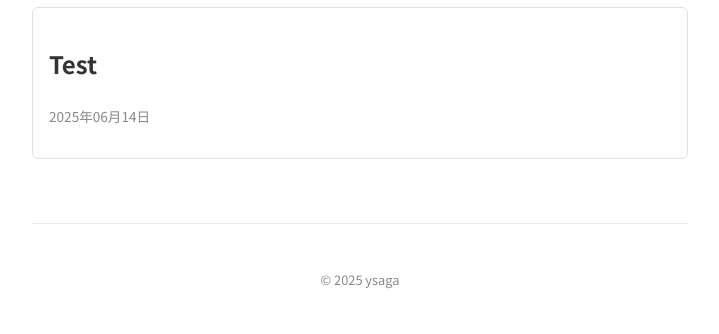
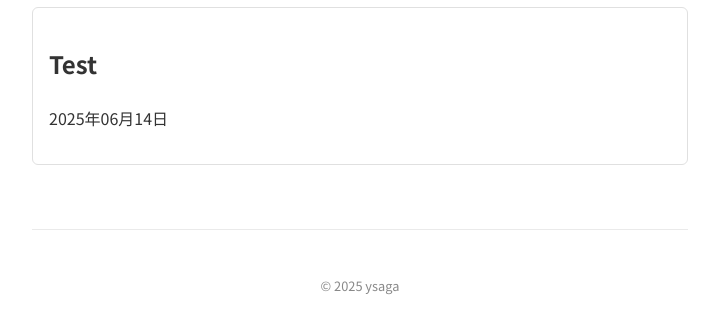
Before and after one commit to ysaga2006/blog, a Jekyll site: the page built from index.markdown, in a window 1280 px wide. Shown: the part 187-521 px from the top of the page, without its empty margins (280-999 px from the left). Built offline with Jekyll 4.4.1, drawn with Linux system fonts in a browser that asks for light colours.

Commit message:
Update style.css

```diff
--- a/assets/css/style.css
+++ b/assets/css/style.css
@@ -206,7 +206,22 @@
     color: var(--color-text-light);
 }
 
+/* ▼ここから追加▼ */
+.post-meta-container {
+    display: flex;
+    align-items: center;
+    gap: 0.75rem; /* 日付と文字数の間のスペース */
+    font-size: 0.85rem;
+    color: var(--color-text-light);
+}
 
+/* 日付と文字数のスタイルをコンテナ側で一括指定 */
+.post-list .post-date,
+.post-list .post-word-count {
+    font-size: inherit;
+    color: inherit;
+}
+/* ▲ここまで追加▲ */
 /* --- 記事詳細ページ --- */
 #article-view[hidden] {
     display: none;
@@ -339,3 +354,21 @@
     visibility: visible;
     transform: translateY(0);
 }
+/* --- リーディングプログレスバー --- */
+#progress-bar {
+    /* 画面上部に固定表示 */
+    position: sticky;
+    top: 0;
+    left: 0;
+    z-index: 200; /* ヘッダーなどより手前に表示 */
+
+    /* バーの高さと色 */
+    height: 3px;
+    background-color: var(--color-text);
+
+    /* 初期状態では幅0%（非表示） */
+    width: 0%;
+
+    /* 幅が変わる際のアニメーション（任意） */
+    /* transition: width 0.1s linear; */
+}
```
